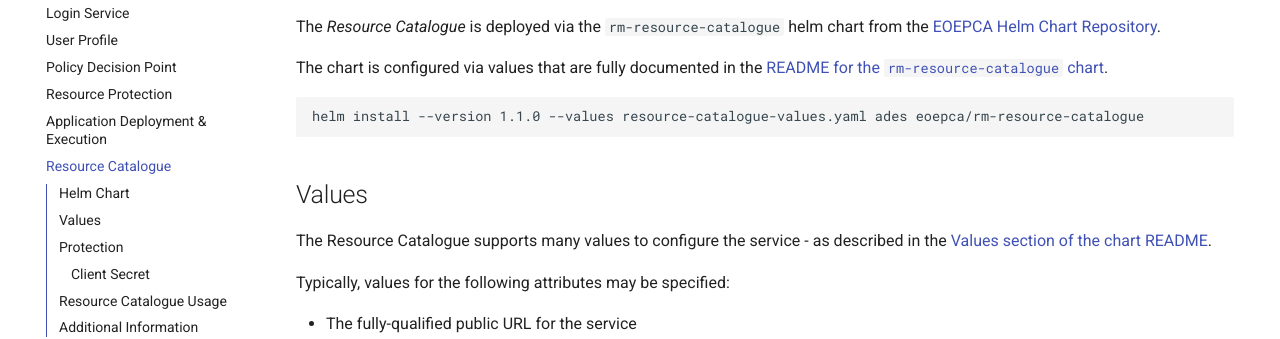
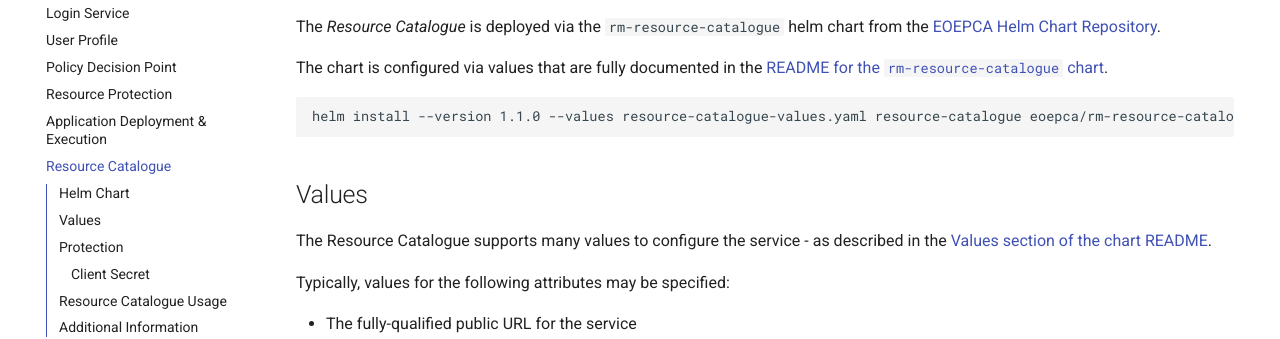
Before and after one commit to EOEPCA/deployment-guide, an MkDocs documentation site: the page built from docs/eoepca/resource-catalogue.md, in a window 1280 px wide and 900 px high. Shown: the part 356-695 px from the top of the window. Built offline with MkDocs 1.6.1 and Material for MkDocs 9.7.7, drawn with Linux system fonts in a browser that asks for light colours; comment, search, counter and statistics services are not loaded; the version menu is left out.

Commit message:
[resource-catalogue] fix typo

````diff
--- a/docs/eoepca/resource-catalogue.md
+++ b/docs/eoepca/resource-catalogue.md
@@ -9,7 +9,7 @@
 The chart is configured via values that are fully documented in the [README for the `rm-resource-catalogue` chart](https://github.com/EOEPCA/helm-charts/tree/main/charts/rm-resource-catalogue#readme).
 
 ```bash
-helm install --version 1.1.0 --values resource-catalogue-values.yaml ades eoepca/rm-resource-catalogue
+helm install --version 1.1.0 --values resource-catalogue-values.yaml resource-catalogue eoepca/rm-resource-catalogue
 ```
 
 ## Values
````
